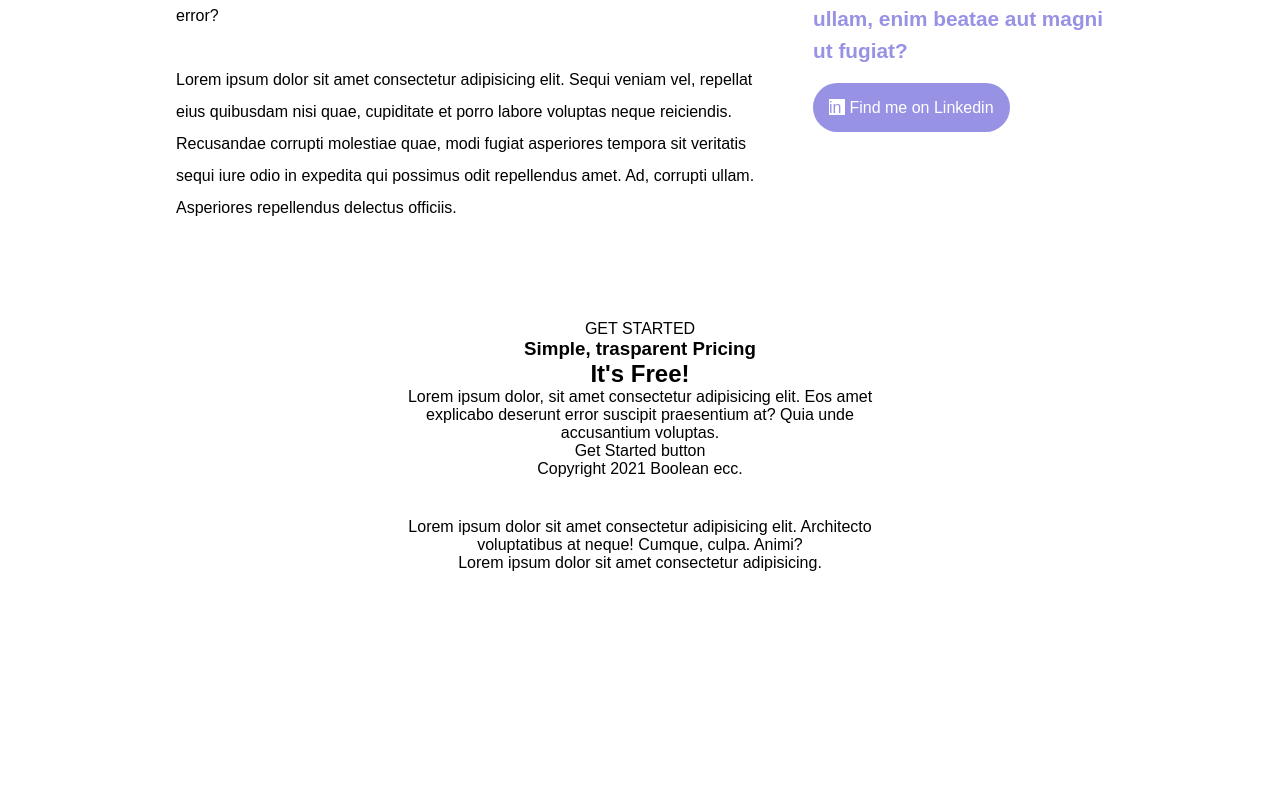
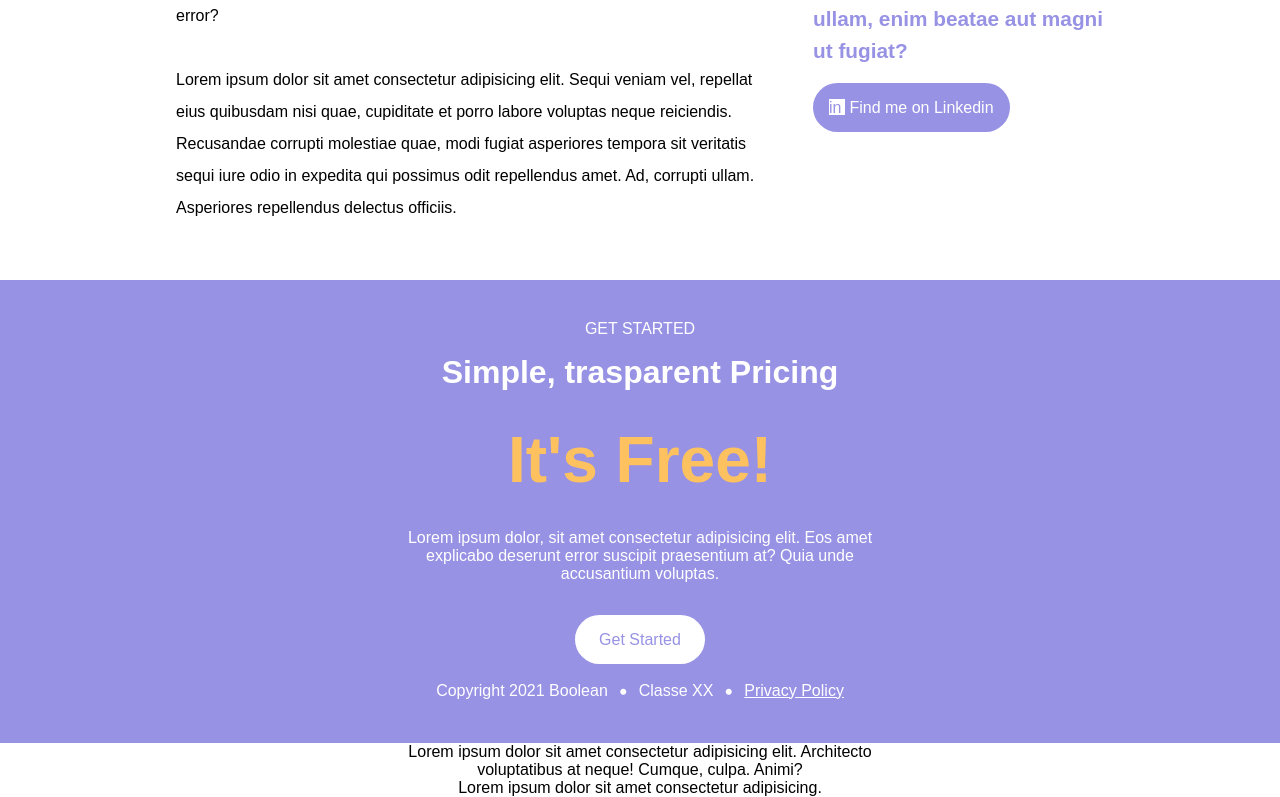
Before and after one commit to danieleangeletti/htmlcss-responsive-layout, a plain HTML site: page index.html in a window 1280 px wide. Shown: the part 3812-4609 px from the top of the page. Before the commit the page ends 4384 px from the top, so only its background shows below. Drawn offline with Linux system fonts and the light colour scheme.

Commit message:
sesta sezione completata

```diff
--- a/css/style.css
+++ b/css/style.css
@@ -352,6 +352,48 @@ main > section {
     background-color: white;
 }
 
+#sixth-section {
+    text-align: center;
+    color: white;
+}
+
+#sixth-section .my-col-100 * {
+    padding: 16px;
+}
+
+#sixth-section h3 {
+    font-size: 2em;
+}
+
+#sixth-section h2 {
+    color: #FDC15F;
+    font-size: 4em;
+}
+
+#sixth-section .my-col-100:nth-child(5) a {
+    text-decoration: none;
+    background-color: white;
+    color: var(--second-section-bg-color);
+    border-radius: 50px;
+    padding: 16px 24px;
+}
+
+#sixth-section .my-col-100:nth-child(5) div {
+    padding: 32px;
+}
+
+#sixth-section .my-col-100:last-child a {
+    padding: 0;
+    color: white;
+}
+
+#sixth-section .my-col-100:last-child i {
+    padding: 8px;
+    font-size: 6px;
+    vertical-align: middle;
+}
+
+
 /*
     MEDIA QUERY
 */
@@ -425,7 +467,7 @@ main > section {
     }
 
     #sixth-section .my-col-100 {
-        width: calc(55% - 20px);
+        width: calc(70% - 20px);
     }
 
     #sixth-section * {
--- a/index.html
+++ b/index.html
@@ -412,7 +412,7 @@
                 </div>
             </section>
 
-            <section id="sixth-section">
+            <section id="sixth-section" class="second-section-color">
                 <div class="container">
                     <div class="my-row">
                         <div class="my-col-100">
@@ -438,11 +438,13 @@
                         </div>
 
                         <div class="my-col-100">
-                            Get Started button
+                            <div>
+                                <a href="">Get Started</a>
+                            </div>
                         </div>
 
                         <div class="my-col-100">
-                            Copyright 2021 Boolean ecc.
+                            Copyright 2021 Boolean <i class="fa-solid fa-circle"></i> Classe XX <i class="fa-solid fa-circle"></i> <a href="">Privacy Policy</a>
                         </div>
                     </div>
                 </div>
```
